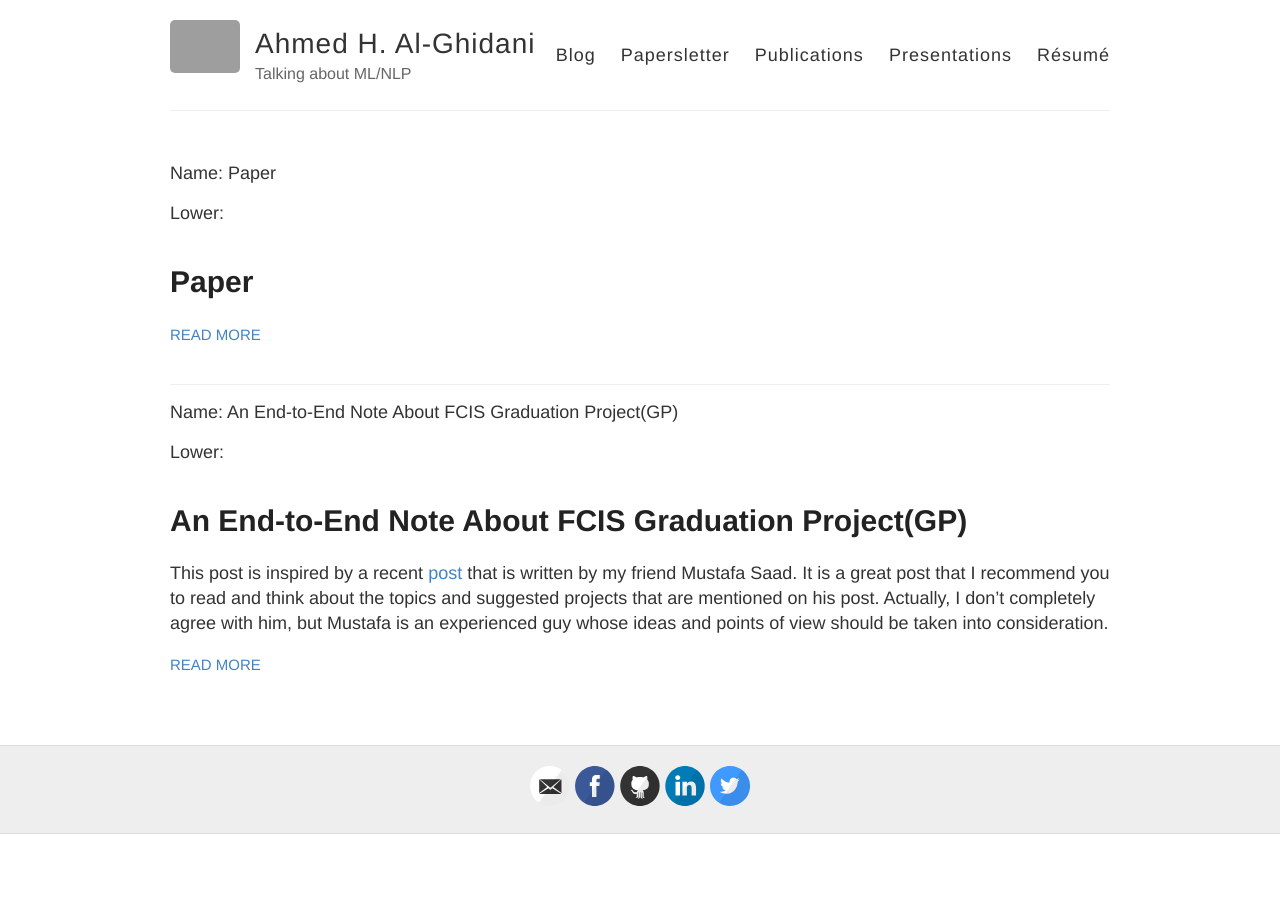
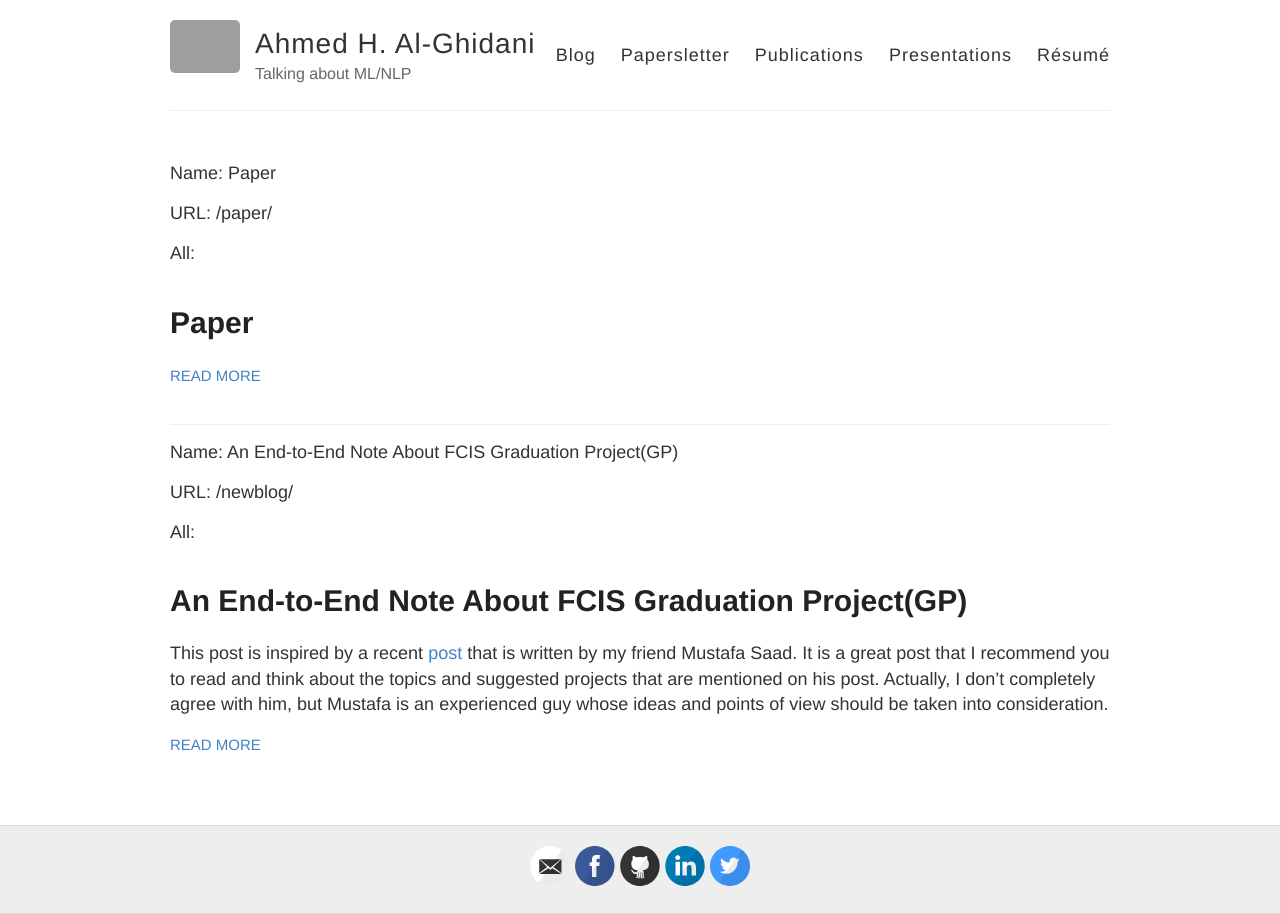
Before and after one commit to AhmedHani/AhmedHani.github.io, a Jekyll site: the page built from papersletter.html, in a window 1280 px wide. Built offline with Jekyll 4.4.1, drawn with Linux system fonts in a browser that asks for light colours; grey boxes are pictures that could not be loaded.

Commit message:
add papersletter

```diff
--- a/papersletter.html
+++ b/papersletter.html
@@ -5,7 +5,8 @@ layout: default
 <div class="posts">
   {% for post in site.posts %}
   <p>Name: {{ post.title }}</p>
-  <p>Lower: {{ length(list(post.title)) }} </p>
+  <p>URL: {{ post.url }} </p>
+  <p>All: {{ length(site.posts) }} </p>
     <article class="post">
 
       <h1><a href="{{ site.baseurl }}{{ post.url }}">{{ post.title }}</a></h1>
```
